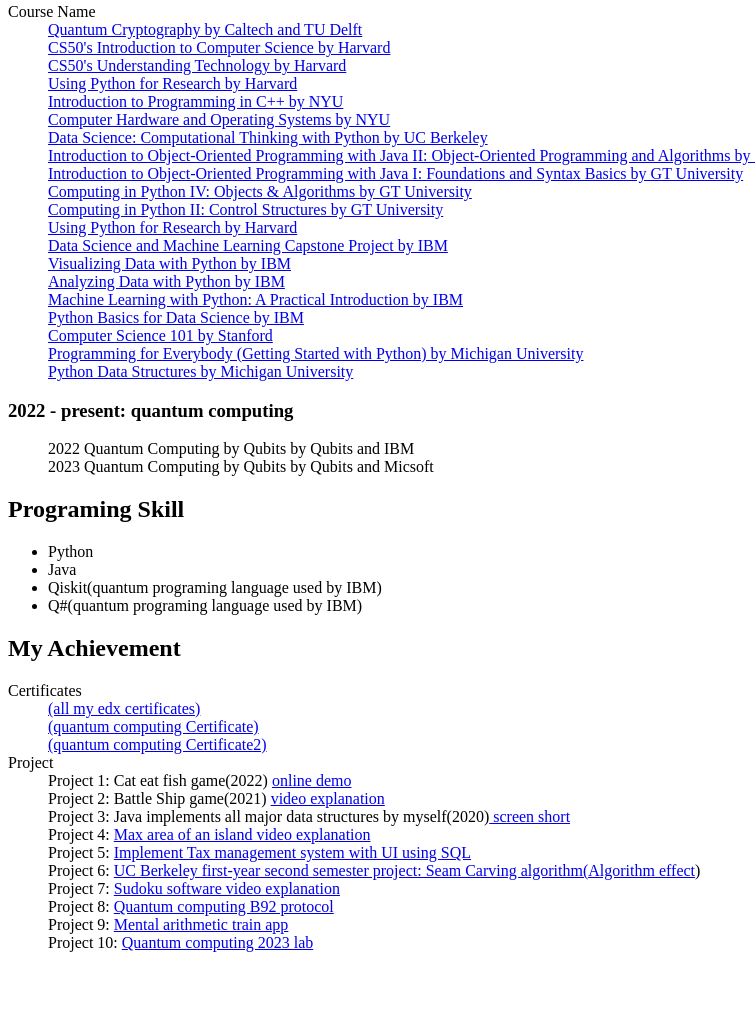
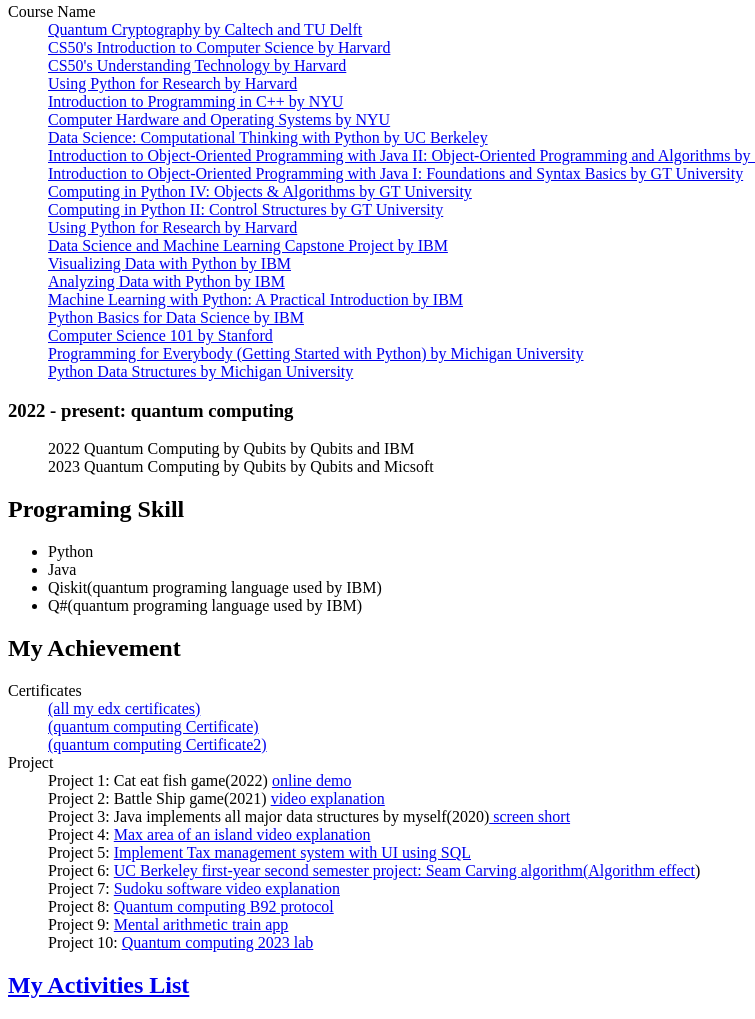
Before and after one commit to EL6033/EL6033.github.io, a plain HTML site: page index.html in a window 1280 px wide. Shown: the part 562-1581 px from the top of the page, without its empty margins (0-755 px from the left). Before the commit the page ends 1530 px from the top, so only its background shows below. Drawn offline with Linux system fonts and the light colour scheme.

Commit message:
update activity list

```diff
--- a/index.html
+++ b/index.html
@@ -87,5 +87,6 @@
 				<dd>Project 9: <a href = "MA.html">Mental arithmetic train app</a></dd>
 				<dd>Project 10: <a href = "Quantum computing 2023 lab/">Quantum computing 2023 lab</a></dd>
 			</dl>
+		<h2><a href = "Activity List.xlsx">My Activities List</a></h2>
 	</body>
 </html>
```
Also changed, not shown: 1 other file.
